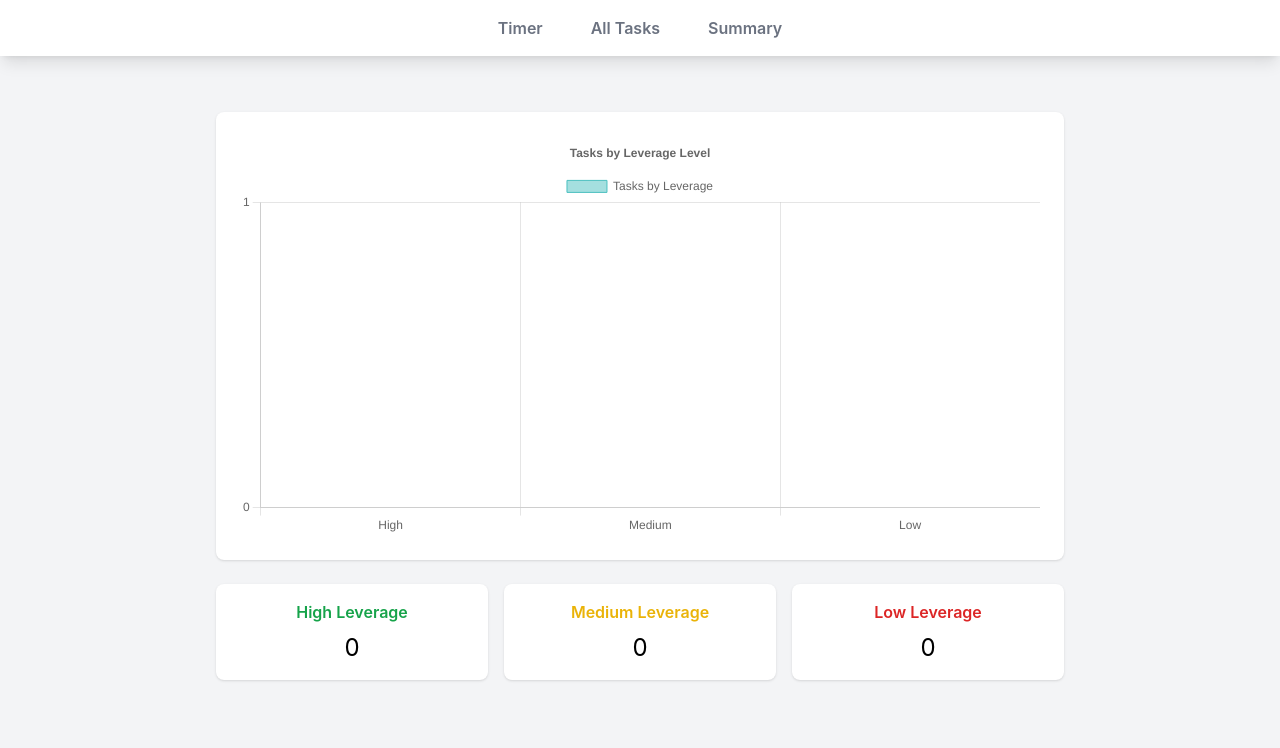
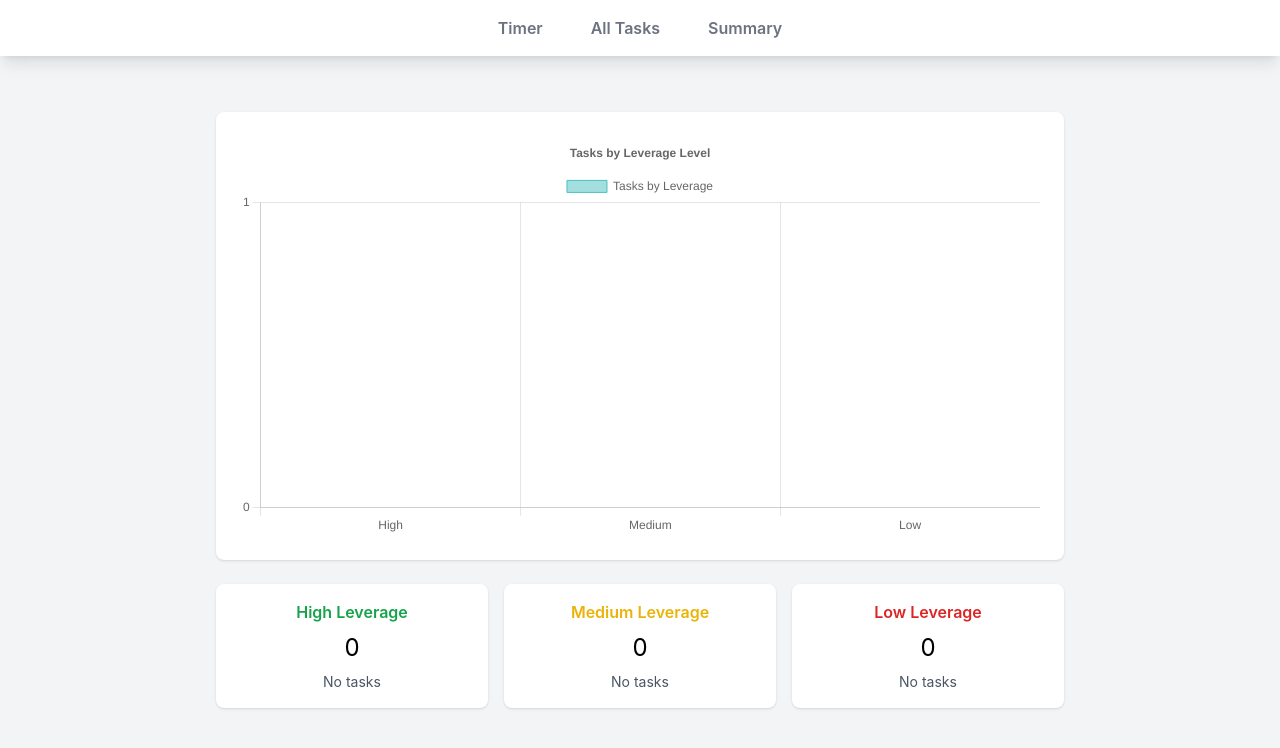
Before and after one commit to evelynso2024/TimeWell, a React (Create React App) app: page /summary in a window 1280 px wide. Shown: the top 748 px of the page. Built offline with nearby package versions, Linux system fonts and the light colour scheme; the HTML template or start-up script is replaced by a standard one.

Commit message:
Update Summary.js

```diff
--- a/src/components/Summary.js
+++ b/src/components/Summary.js
@@ -10,7 +10,6 @@ import {
 } from 'chart.js';
 import { Bar } from 'react-chartjs-2';
 
-// Register ChartJS components
 ChartJS.register(
   CategoryScale,
   LinearScale,
@@ -26,6 +25,11 @@ function Summary() {
     medium: 0,
     low: 0
   });
+  const [tasksByLeverage, setTasksByLeverage] = useState({
+    high: [],
+    medium: [],
+    low: []
+  });
 
   useEffect(() => {
     try {
@@ -35,17 +39,24 @@ function Summary() {
         medium: 0,
         low: 0
       };
+      const tasks = {
+        high: [],
+        medium: [],
+        low: []
+      };
 
       allTasks.forEach(task => {
         if (task.leverage) {
           const leverage = task.leverage.toLowerCase();
           if (counts.hasOwnProperty(leverage)) {
             counts[leverage]++;
+            tasks[leverage].push(task.name);
           }
         }
       });
 
       setTaskCounts(counts);
+      setTasksByLeverage(tasks);
     } catch (error) {
       console.error('Error loading tasks:', error);
     }
@@ -59,12 +70,12 @@ function Summary() {
         data: [taskCounts.high, taskCounts.medium, taskCounts.low],
         backgroundColor: [
           'rgba(75, 192, 192, 0.5)',  // Green
-          'rgba(255, 206, 86, 0.5)',  // Yellow (changed from blue)
+          'rgba(255, 206, 86, 0.5)',  // Yellow
           'rgba(255, 99, 132, 0.5)',  // Red
         ],
         borderColor: [
           'rgba(75, 192, 192, 1)',
-          'rgba(255, 206, 86, 1)',    // Yellow border (changed from blue)
+          'rgba(255, 206, 86, 1)',
           'rgba(255, 99, 132, 1)',
         ],
         borderWidth: 1,
@@ -82,6 +93,21 @@ function Summary() {
         display: true,
         text: 'Tasks by Leverage Level',
       },
+      tooltip: {
+        callbacks: {
+          afterBody: function(context) {
+            const leverageLevel = context[0].label.toLowerCase();
+            const tasks = tasksByLeverage[leverageLevel];
+            if (tasks.length === 0) return 'No tasks';
+
+            return [
+              '',  // Empty line for spacing
+              'Tasks:',
+              ...tasks.map((task, index) => `${index + 1}. ${task}`)
+            ];
+          }
+        }
+      }
     },
     scales: {
       y: {
@@ -103,14 +129,47 @@ function Summary() {
         <div className="bg-white p-4 rounded-lg shadow text-center">
           <h3 className="font-semibold text-green-600">High Leverage</h3>
           <p className="text-2xl mt-2">{taskCounts.high}</p>
+          <div className="mt-2 text-sm text-gray-600">
+            {tasksByLeverage.high.length > 0 ? (
+              <ul className="text-left">
+                {tasksByLeverage.high.map((task, index) => (
+                  <li key={index} className="truncate">{task}</li>
+                ))}
+              </ul>
+            ) : (
+              <p>No tasks</p>
+            )}
+          </div>
         </div>
         <div className="bg-white p-4 rounded-lg shadow text-center">
           <h3 className="font-semibold text-yellow-500">Medium Leverage</h3>
           <p className="text-2xl mt-2">{taskCounts.medium}</p>
+          <div className="mt-2 text-sm text-gray-600">
+            {tasksByLeverage.medium.length > 0 ? (
+              <ul className="text-left">
+                {tasksByLeverage.medium.map((task, index) => (
+                  <li key={index} className="truncate">{task}</li>
+                ))}
+              </ul>
+            ) : (
+              <p>No tasks</p>
+            )}
+          </div>
         </div>
         <div className="bg-white p-4 rounded-lg shadow text-center">
           <h3 className="font-semibold text-red-600">Low Leverage</h3>
           <p className="text-2xl mt-2">{taskCounts.low}</p>
+          <div className="mt-2 text-sm text-gray-600">
+            {tasksByLeverage.low.length > 0 ? (
+              <ul className="text-left">
+                {tasksByLeverage.low.map((task, index) => (
+                  <li key={index} className="truncate">{task}</li>
+                ))}
+              </ul>
+            ) : (
+              <p>No tasks</p>
+            )}
+          </div>
         </div>
       </div>
     </div>
```
